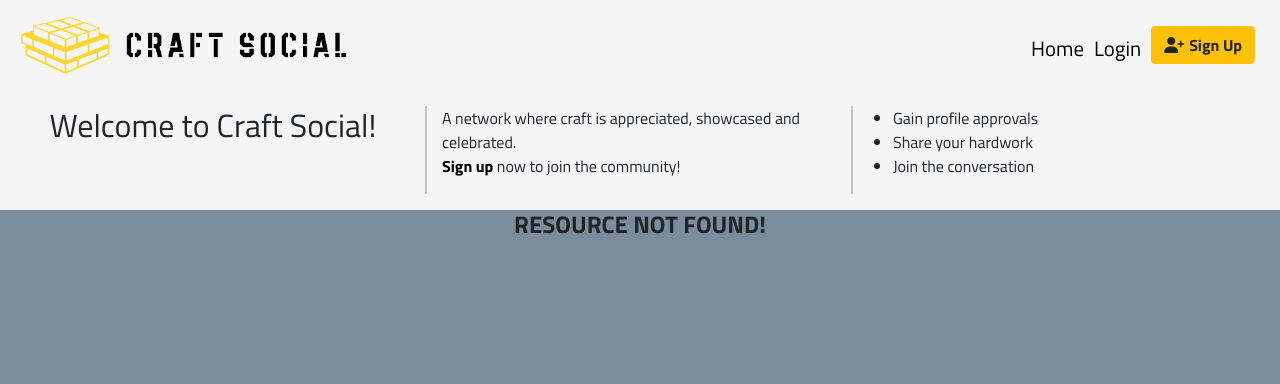
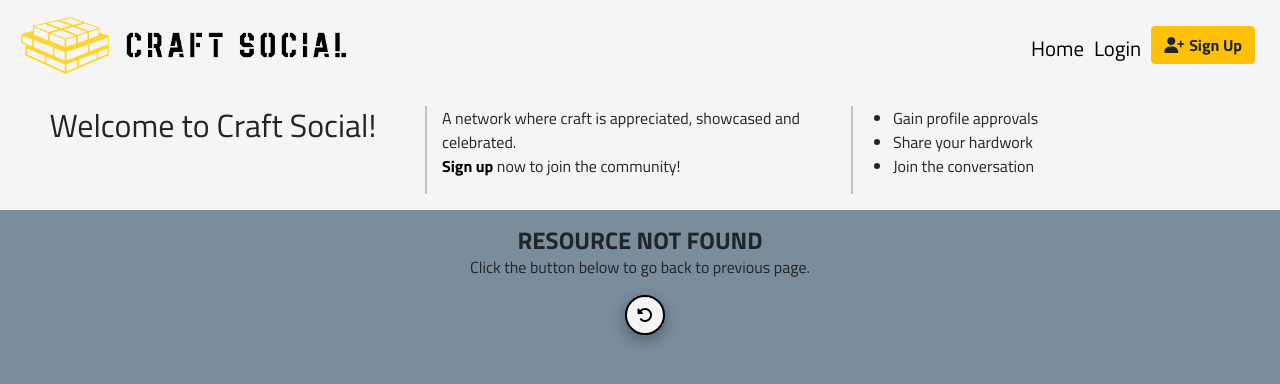
Before and after one commit to mtmanning93/craft-front, a React (Create React App) app: page /page-not-found in a window 1280 px wide. Shown: the top 384 px of the page. Built offline with nearby package versions, Linux system fonts and the light colour scheme; no server answers.

Commit message:
Add custom error page with back button, close #26

```diff
--- a/src/App.js
+++ b/src/App.js
@@ -18,6 +18,7 @@ import TopFeed from "./pages/TopFeed";
 import DefaultFeed from "./pages/DefaultFeed";
 import OtherFeeds from "./pages/OtherFeeds";
 import ErrorAlert from "./components/tools/ErrorAlert";
+import ErrorPage from "./pages/ErrorPage";
 
 function App() {
 	return (
@@ -68,7 +69,7 @@ function App() {
 						path="/companies/:id/edit"
 						render={() => <EditCompanyForm />}
 					/>
-					<Route path="/page-not-found" render={() => <h1>Resource not found!</h1>} />
+					<Route path="/page-not-found" render={() => <ErrorPage />} />
                     <Redirect to="/page-not-found" />
 				</Switch>
 			</Container>
--- /dev/null
+++ b/src/pages/ErrorPage.js
@@ -0,0 +1,17 @@
+import React from "react";
+import BackButton from "../components/buttons/BackButton";
+import { Container } from "react-bootstrap";
+
+const ErrorPage = () => {
+	return (
+		<Container fluid className="d-flex flex-column text-center mt-3">
+			<h1>Resource Not Found</h1>
+			<p>Click the button below to go back to previous page.</p>
+			<div>
+			    <BackButton />
+			</div>
+		</Container>
+	);
+};
+
+export default ErrorPage;
```
